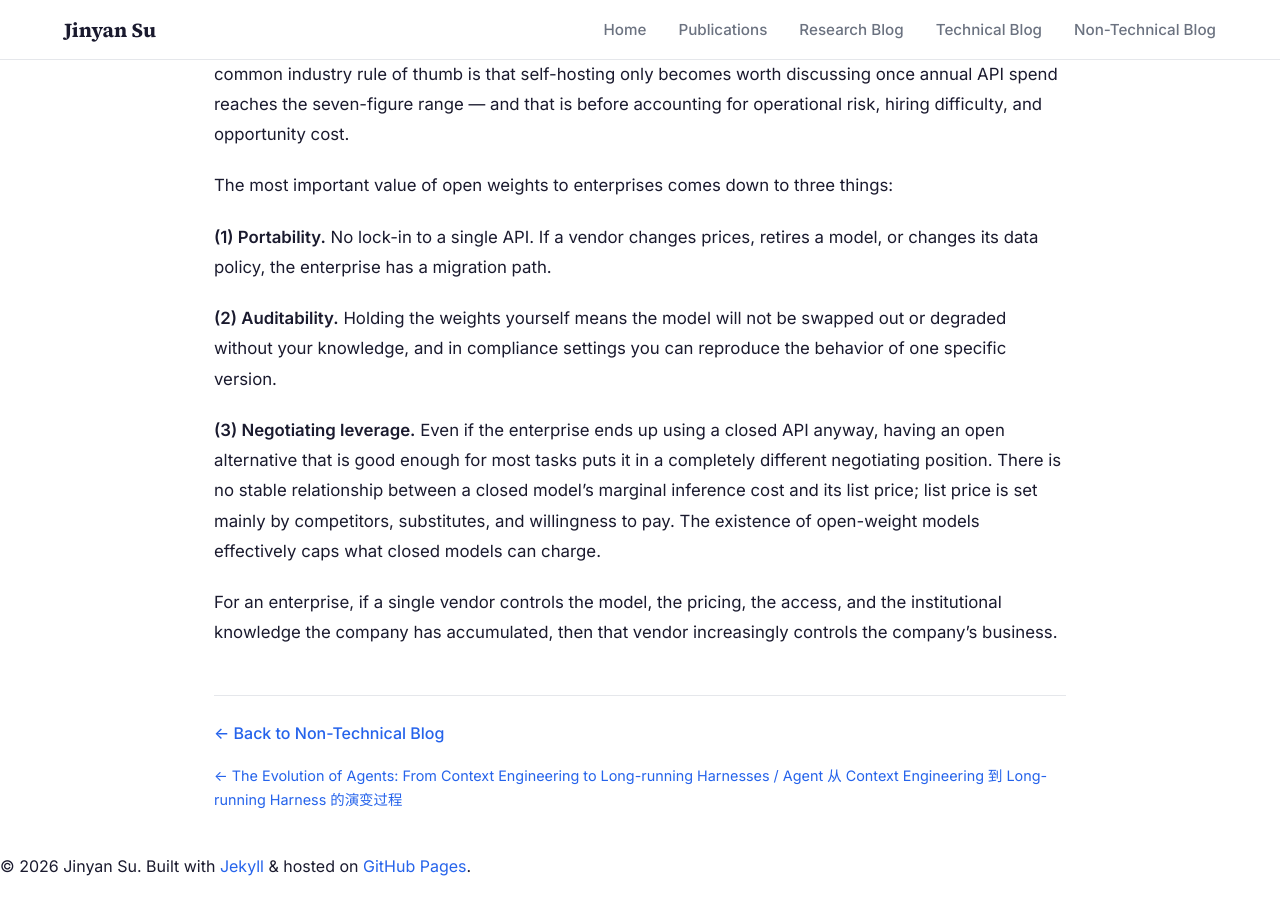
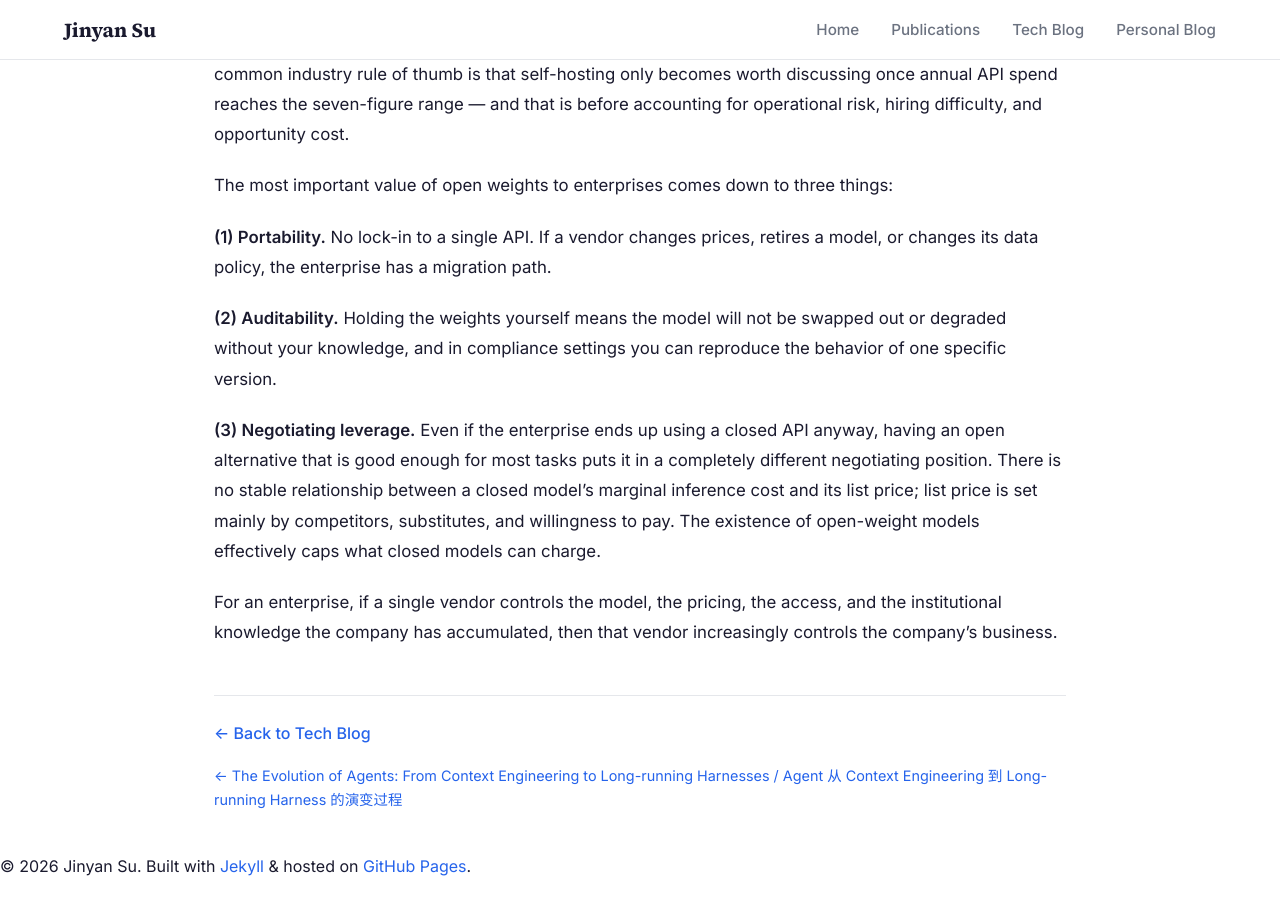
Before and after one commit to JinyanSu1/jinyansu1.github.io, a Jekyll site: the page built from _posts/2026-07-30-open-weights-letter-interest-map.md, in a window 1280 px wide and 900 px high, scrolled down 6581 px. Built offline with Jekyll 4.4.1, drawn with Linux system fonts in a browser that asks for light colours.

Commit message:
Retire Research Blog section; rename blog tabs; move NVIDIA post to Tech Blog
- Remove Research Blog from nav and site; archive its listing page and
  three posts under _archive/ (not built by Jekyll, kept for future use)
- Rename "Technical Blog" -> "Tech Blog" and "Non-Technical Blog" ->
  "Personal Blog" (display names only; URLs unchanged)
- Recategorize the NVIDIA open-weights post from personal to technical
  so it now appears under Tech Blog

Co-Authored-By: Claude Fable 5 <noreply@anthropic.com>

```diff
--- a/_includes/nav.html
+++ b/_includes/nav.html
@@ -10,9 +10,8 @@
     <ul class="nav-links">
       <li><a href="{{ '/' | relative_url }}" {% if page.url == '/' %}class="active"{% endif %}>Home</a></li>
       <li><a href="{{ '/publications' | relative_url }}" {% if page.url contains 'publications' %}class="active"{% endif %}>Publications</a></li>
-      <li><a href="{{ '/research-blog' | relative_url }}" {% if page.url contains 'research-blog' %}class="active"{% endif %}>Research Blog</a></li>
-      <li><a href="{{ '/technical-blog' | relative_url }}" {% if page.url contains 'technical-blog' %}class="active"{% endif %}>Technical Blog</a></li>
-      <li><a href="{{ '/personal-blog' | relative_url }}" {% if page.url contains 'personal-blog' %}class="active"{% endif %}>Non-Technical Blog</a></li>
+      <li><a href="{{ '/technical-blog' | relative_url }}" {% if page.url contains 'technical-blog' %}class="active"{% endif %}>Tech Blog</a></li>
+      <li><a href="{{ '/personal-blog' | relative_url }}" {% if page.url contains 'personal-blog' %}class="active"{% endif %}>Personal Blog</a></li>
     </ul>
   </div>
 </nav>
--- a/_layouts/post.html
+++ b/_layouts/post.html
@@ -21,11 +21,9 @@ layout: default
     </div>
     <footer class="post-footer">
       {% if page.categories contains 'technical' %}
-      <a href="{{ '/technical-blog' | relative_url }}" class="back-to-blog">&larr; Back to Technical Blog</a>
-      {% elsif page.categories contains 'research' %}
-      <a href="{{ '/research-blog' | relative_url }}" class="back-to-blog">&larr; Back to Research Blog</a>
+      <a href="{{ '/technical-blog' | relative_url }}" class="back-to-blog">&larr; Back to Tech Blog</a>
       {% elsif page.categories contains 'personal' %}
-      <a href="{{ '/personal-blog' | relative_url }}" class="back-to-blog">&larr; Back to Non-Technical Blog</a>
+      <a href="{{ '/personal-blog' | relative_url }}" class="back-to-blog">&larr; Back to Personal Blog</a>
       {% else %}
       <a href="{{ '/' | relative_url }}" class="back-to-blog">&larr; Back Home</a>
       {% endif %}
--- a/learning-notes.html
+++ b/learning-notes.html
@@ -1,10 +1,10 @@
 ---
 layout: default
-title: Technical Blog
+title: Tech Blog
 permalink: /technical-blog/
 ---
 <div class="blog-container">
-  <h1 class="page-title">Technical Blog</h1>
+  <h1 class="page-title">Tech Blog</h1>
 
   {% assign technical_posts = site.posts | where_exp: "post", "post.categories contains 'technical'" %}
 
--- a/personal-blog.html
+++ b/personal-blog.html
@@ -1,10 +1,10 @@
 ---
 layout: default
-title: Non-Technical Blog
+title: Personal Blog
 permalink: /personal-blog/
 ---
 <div class="blog-container">
-  <h1 class="page-title">Non-Technical Blog</h1>
+  <h1 class="page-title">Personal Blog</h1>
 
   {% assign personal_posts = site.posts | where_exp: "post", "post.categories contains 'personal'" %}
 
```
Also changed, not shown: _archive/README.md (added, +18 -0 lines), _posts/2026-07-30-open-weights-letter-interest-map.md (+1 -1 lines), _archive/2026-04-15-reward-hacking-llm-judge.md (renamed from _posts/2026-04-15-reward-hacking-llm-judge.md), _archive/2026-05-22-helpful-abstention-spectrum.md (renamed from _posts/2026-05-22-helpful-abstention-spectrum.md), _archive/2026-05-22-search-r1-does-the-model-actually-learn-to-search.md (renamed from _posts/2026-05-22-search-r1-does-the-model-actually-learn-to-search.md), _archive/research-blog.html (renamed from research-blog.html).
